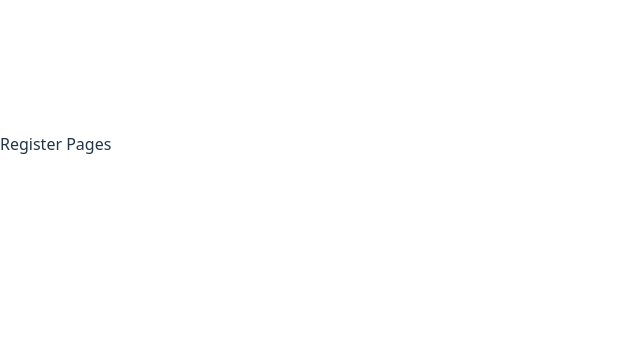
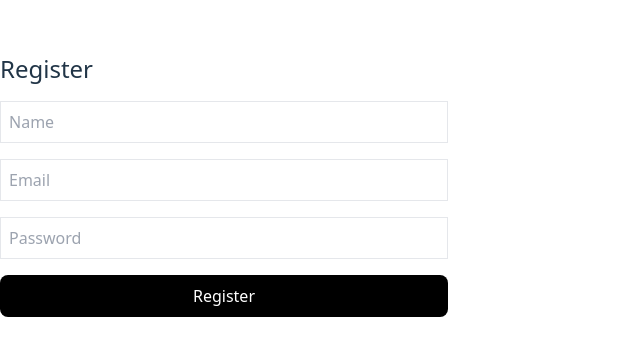
Before and after one commit to Aryan3572/digital-behavior-twin, a React app in the folder frontend/: page /register in a window 1280 px wide. Shown: the part 255-610 px from the top of the page, without its empty margins (0-640 px from the left). Built offline with nearby package versions, Linux system fonts and the light colour scheme; the HTML template or start-up script is replaced by a standard one.

Commit message:
feat: integrate auth ui with backend (day 7)

```diff
--- a/frontend/src/pages/Dashboard.jsx
+++ b/frontend/src/pages/Dashboard.jsx
@@ -1,3 +1,20 @@
+import { useEffect } from "react";
+import { useNavigate } from "react-router-dom";
+
 export default function Dashboard() {
-  return <h1 className="text-xl">Dashboard</h1>;
+  const navigate = useNavigate();
+
+  useEffect(() => {
+    const token = localStorage.getItem("token");
+    if (!token) {
+      navigate("/login");
+    }
+  }, []);
+
+  return (
+    <div className="p-6">
+      <h1 className="text-2xl">Dashboard</h1>
+      <p>You are logged in.</p>
+    </div>
+  );
 }
--- a/frontend/src/pages/Login.jsx
+++ b/frontend/src/pages/Login.jsx
@@ -1,3 +1,50 @@
+import { useState } from "react";
+import api from "../services/api";
+import { useNavigate } from "react-router-dom";
+
 export default function Login() {
-    return <h1 classname = "text-xl">Login Page</h1>
+  const [form, setForm] = useState({
+    email: "",
+    password: "",
+  });
+
+  const navigate = useNavigate();
+
+  const handleChange = (e) =>
+    setForm({ ...form, [e.target.name]: e.target.value });
+
+  const handleSubmit = async (e) => {
+    e.preventDefault();
+    try {
+      const res = await api.post("/auth/login", form);
+      localStorage.setItem("token", res.data.token);
+      navigate("/dashboard");
+    } catch (err) {
+      alert(err.response?.data?.error || "Login failed");
+    }
+  };
+
+  return (
+    <div className="max-w-md mx-auto mt-20">
+      <h2 className="text-2xl mb-4">Login</h2>
+      <form onSubmit={handleSubmit} className="space-y-4">
+        <input
+          name="email"
+          placeholder="Email"
+          onChange={handleChange}
+          className="w-full p-2 border"
+        />
+        <input
+          name="password"
+          type="password"
+          placeholder="Password"
+          onChange={handleChange}
+          className="w-full p-2 border"
+        />
+        <button className="w-full bg-black text-white p-2">
+          Login
+        </button>
+      </form>
+    </div>
+  );
 }
--- a/frontend/src/pages/Register.jsx
+++ b/frontend/src/pages/Register.jsx
@@ -1,3 +1,56 @@
+import { useState } from "react";
+import api from "../services/api";
+import { useNavigate } from "react-router-dom";
+
 export default function Register() {
-    return <h1 classname="text-xl">Register Pages</h1>
+  const [form, setForm] = useState({
+    name: "",
+    email: "",
+    password: "",
+  });
+
+  const navigate = useNavigate();
+
+  const handleChange = (e) =>
+    setForm({ ...form, [e.target.name]: e.target.value });
+
+  const handleSubmit = async (e) => {
+    e.preventDefault();
+    try {
+      await api.post("/auth/register", form);
+      navigate("/login");
+    } catch (err) {
+      alert(err.response?.data?.error || "Registration failed");
+    }
+  };
+
+  return (
+    <div className="max-w-md mx-auto mt-20">
+      <h2 className="text-2xl mb-4">Register</h2>
+      <form onSubmit={handleSubmit} className="space-y-4">
+        <input
+          name="name"
+          placeholder="Name"
+          onChange={handleChange}
+          className="w-full p-2 border"
+        />
+        <input
+          name="email"
+          placeholder="Email"
+          onChange={handleChange}
+          className="w-full p-2 border"
+        />
+        <input
+          name="password"
+          type="password"
+          placeholder="Password"
+          onChange={handleChange}
+          className="w-full p-2 border"
+        />
+        <button className="w-full bg-black text-white p-2">
+          Register
+        </button>
+      </form>
+    </div>
+  );
 }
--- a/frontend/src/services/api.js
+++ b/frontend/src/services/api.js
@@ -0,0 +1,16 @@
+import axios from "axios";
+
+const api = axios.create({
+  baseURL: "http://localhost:5000/api",
+});
+
+// Attach token automatically
+api.interceptors.request.use((config) => {
+  const token = localStorage.getItem("token");
+  if (token) {
+    config.headers.Authorization = `Bearer ${token}`;
+  }
+  return config;
+});
+
+export default api;
```
